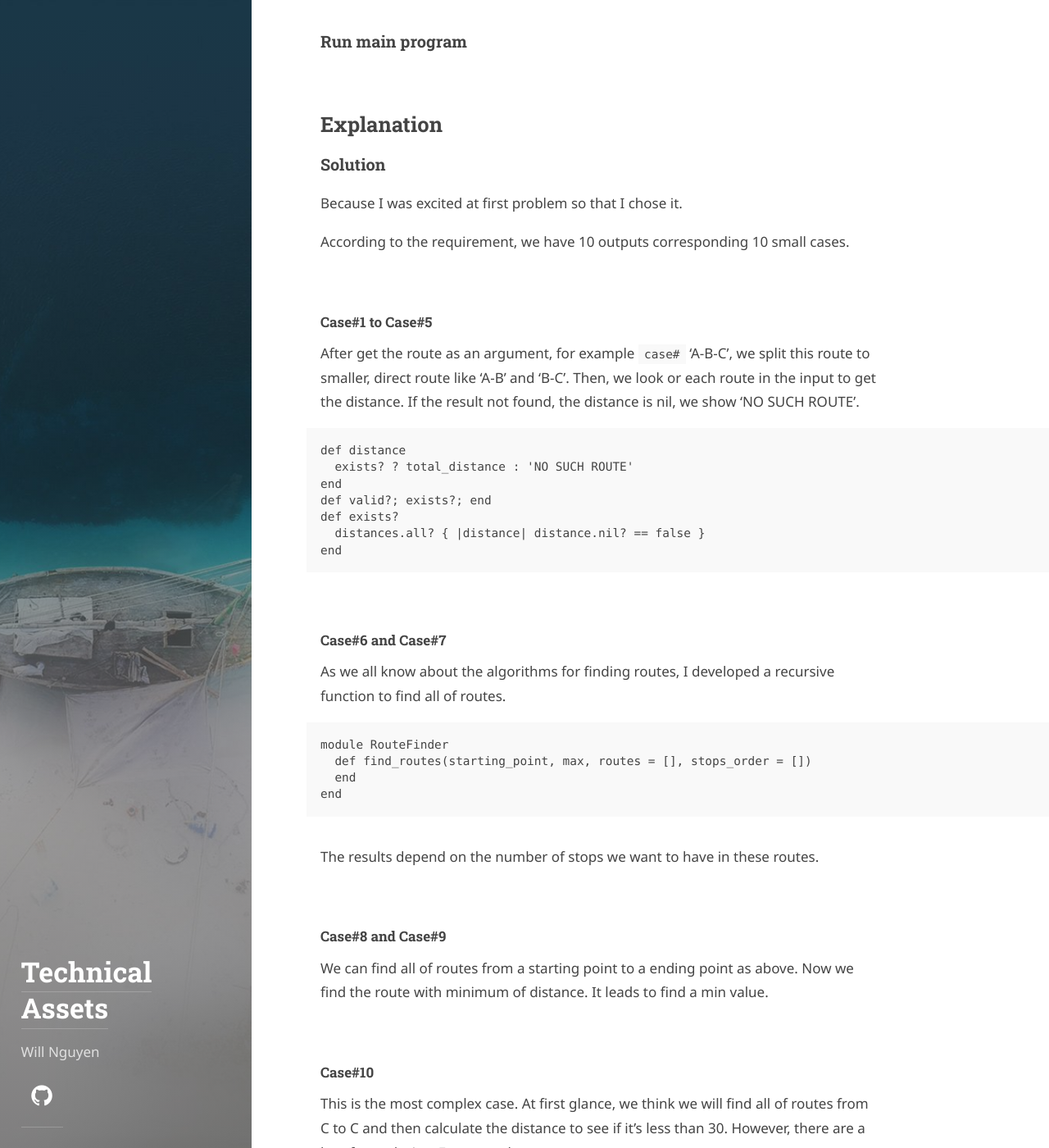
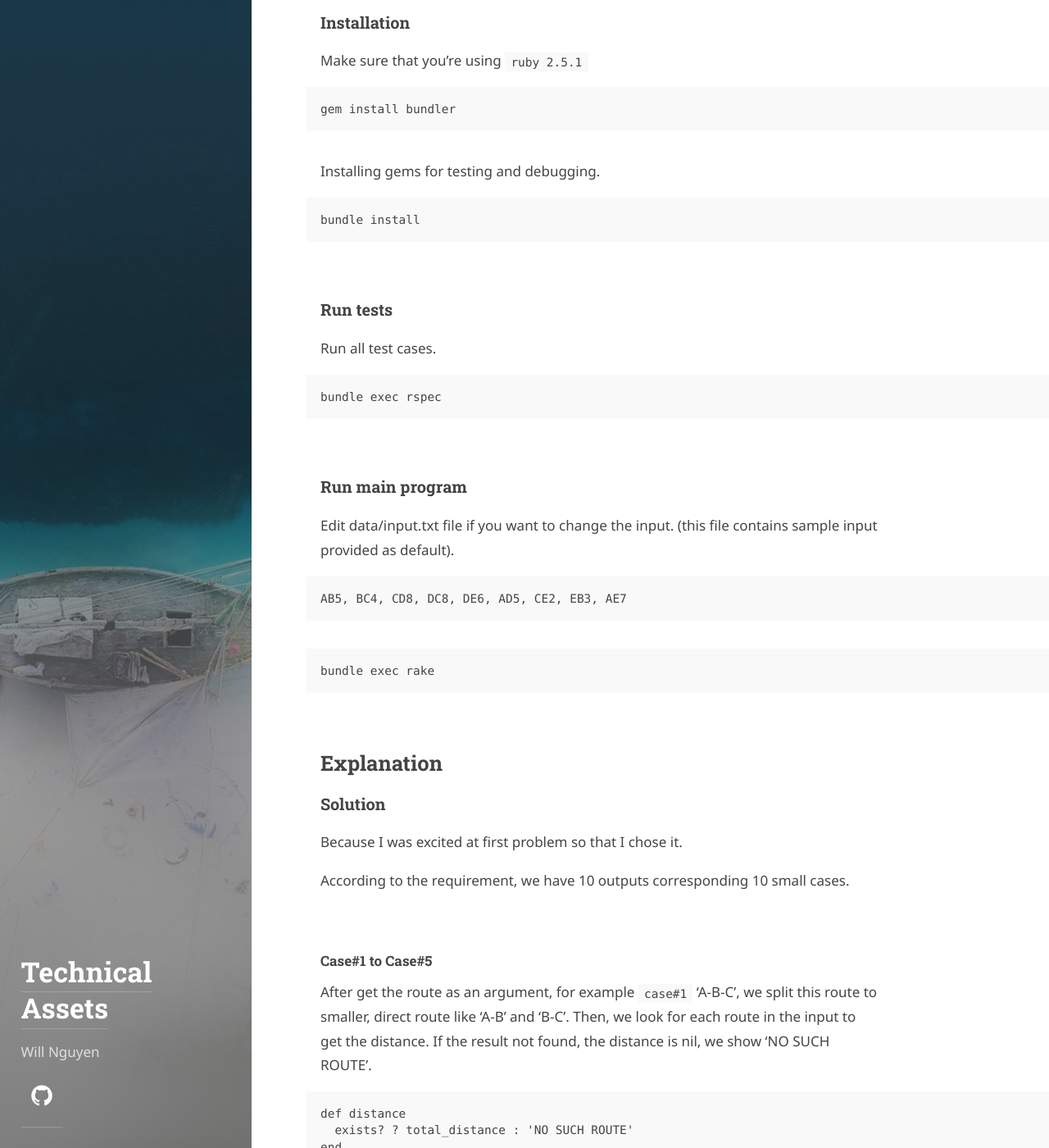
Before and after one commit to nctruong/technical-assets, a Jekyll site: the page built from instruction_and_explanation.md, in a window 1280 px wide and 1400 px high, scrolled down 676 px. Shown: the whole window at 82% size. Built offline with Jekyll 4.4.1, drawn with Linux system fonts in a browser that asks for light colours; some web fonts are replaced; our own code applies the rules of GitHub Pages for plain Markdown files; some of the changed text lies outside the part shown.

Commit message:
Update instruction_and_explanation.md

````diff
--- a/instruction_and_explanation.md
+++ b/instruction_and_explanation.md
@@ -1,11 +1,33 @@
 ## Some Results
-### Tests
-### Results
+![](https://lh3.googleusercontent.com/-K1BcXaqtqMc/W3EBvIxSFtI/AAAAAAAAbI8/U_F4BtWBH08ahUi4dcXgDRM3dKMVbLTnACL0BGAs/w1060-d-h328-n-rw/Screen%2BShot%2B2018-08-13%2Bat%2B10.57.17.png)
 
 ## Instruction
 ### Installation
+Make sure that you're using `ruby 2.5.1`
+```
+gem install bundler
+```
+
+Installing gems for testing and debugging.
+```
+bundle install
+```
+
 ### Run tests
+Run all test cases.
+
+```
+bundle exec rspec
+```
 ### Run main program
+Edit data/input.txt file if you want to change the input. (this file contains sample input provided as default).
+```
+AB5, BC4, CD8, DC8, DE6, AD5, CE2, EB3, AE7
+```
+
+```
+bundle exec rake
+```
 
 ## Explanation
 ### Solution
@@ -14,7 +36,7 @@ Because I was excited at first problem so that I chose it.
 
 According to the requirement, we have 10 outputs corresponding 10 small cases.
 #### Case#1 to Case#5
-After get the route as an argument, for example `case#` 'A-B-C', we split this route to smaller, direct route like 'A-B' and 'B-C'. Then, we look or each route in the input to get the distance. If the result not found, the distance is nil, we show 'NO SUCH ROUTE'.
+After get the route as an argument, for example `case#1` 'A-B-C', we split this route to smaller, direct route like 'A-B' and 'B-C'. Then, we look for each route in the input to get the distance. If the result not found, the distance is nil, we show 'NO SUCH ROUTE'.
 ```
 def distance
   exists? ? total_distance : 'NO SUCH ROUTE'
@@ -70,6 +92,10 @@ Classes:
 - TwoPointsRoute: this is the class which inherits `Route`. Because this class is a `Route` but it's the direct route between two points (towns). It also provides the functions needed to query data from memory as class methods.
 - Trip: according to the requirement, we have to deal with trips. Doing a bunch of things to calculate the number of trips, distance, finding out the shortest trip, based on the number of stops, starting and ending point. `Trip` class inherits `Route` because a trip is also a `Route` but it has extra behaviors.
 
+Modules:
+- RouteFinder: providing indepedent methods to find foutes as its name.
+- RouteProcessor: providing independent methods to deal with routes as its name.
+
 ### Easy to maintain
 In order to decouple regular changeable code from less changeable code, we split Trip's independent methods into two modules `RouteFinder` and `RouteProcessor`. Each module has single responsibility as it's name. Trip inherits Route to reuse the attributes and methods. Logically, Trip is a Route. TwoPointsRoute is same.
 
````
Also changed, not shown: other parts of instruction_and_explanation.md (+2 -2 lines).
